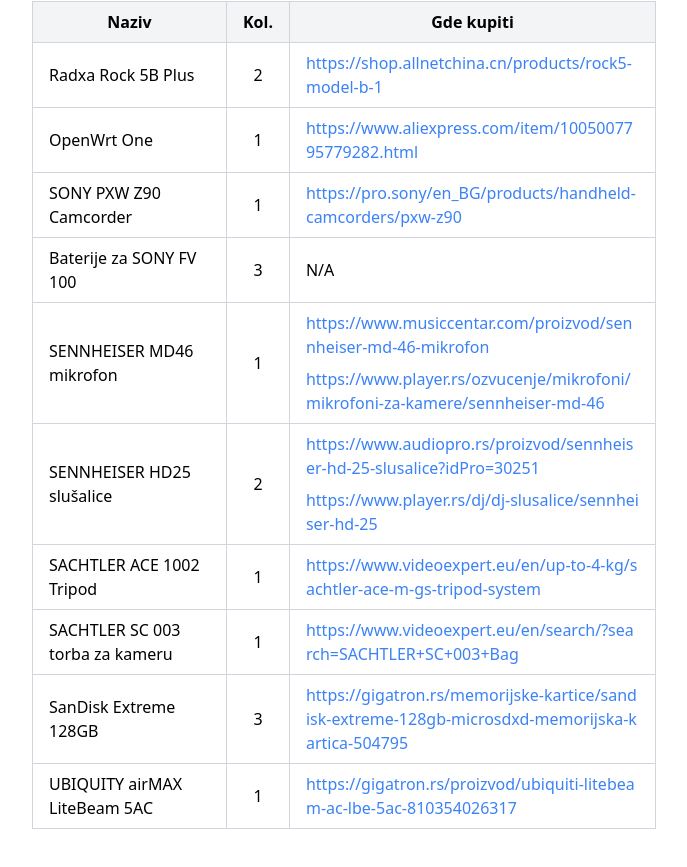
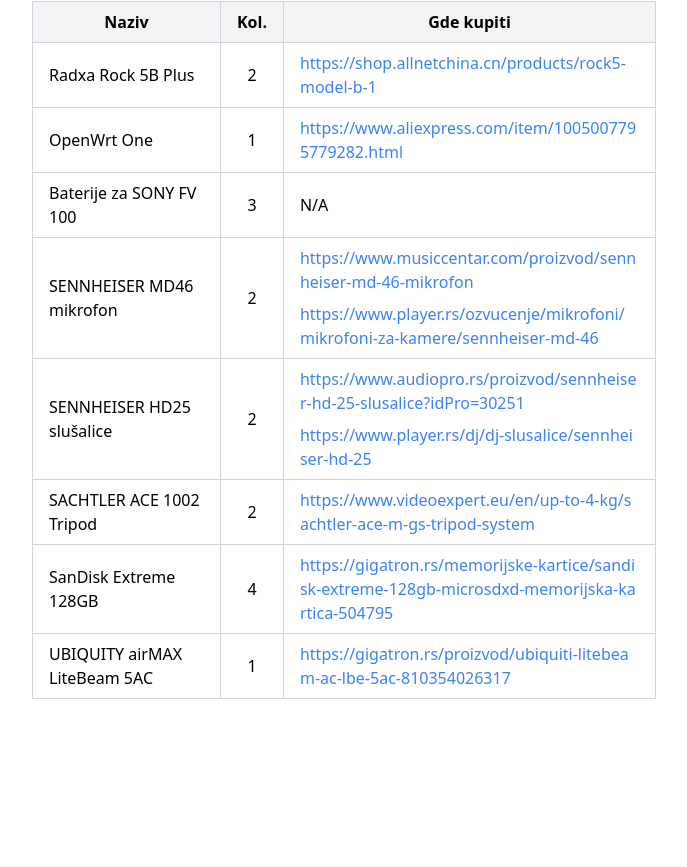
Before and after one commit to blokadainfo/website, a SvelteKit app: page /donacije in a window 1280 px wide. Shown: the part 499-1366 px from the top of the page, without its empty margins (296-983 px from the left). After the commit the page ends 1238 px from the top, so only its background shows below. Built offline with nearby package versions, Linux system fonts and the light colour scheme.

Commit message:
Update donations.ts
Signed-off-by: Aleksa Siriški <31509435+aleksasiriski@users.noreply.github.com>

```diff
--- a/src/routes/(prerendered)/donacije/donations.ts
+++ b/src/routes/(prerendered)/donacije/donations.ts
@@ -14,17 +14,12 @@
 		links: ['https://www.aliexpress.com/item/1005007795779282.html']
 	},
 	{
-		name: 'SONY PXW Z90 Camcorder',
-		pieces: 1,
-		links: ['https://pro.sony/en_BG/products/handheld-camcorders/pxw-z90']
-	},
-	{
 		name: 'Baterije za SONY FV 100',
 		pieces: 3
 	},
 	{
 		name: 'SENNHEISER MD46 mikrofon',
-		pieces: 1,
+		pieces: 2,
 		links: [
 			'https://www.musiccentar.com/proizvod/sennheiser-md-46-mikrofon',
 			'https://www.player.rs/ozvucenje/mikrofoni/mikrofoni-za-kamere/sennheiser-md-46'
@@ -40,17 +35,12 @@
 	},
 	{
 		name: 'SACHTLER ACE 1002 Tripod',
-		pieces: 1,
+		pieces: 2,
 		links: ['https://www.videoexpert.eu/en/up-to-4-kg/sachtler-ace-m-gs-tripod-system']
 	},
 	{
-		name: 'SACHTLER SC 003 torba za kameru',
-		pieces: 1,
-		links: ['https://www.videoexpert.eu/en/search/?search=SACHTLER+SC+003+Bag']
-	},
-	{
 		name: 'SanDisk Extreme 128GB',
-		pieces: 3,
+		pieces: 4,
 		links: [
 			'https://gigatron.rs/memorijske-kartice/sandisk-extreme-128gb-microsdxd-memorijska-kartica-504795'
 		]
```
